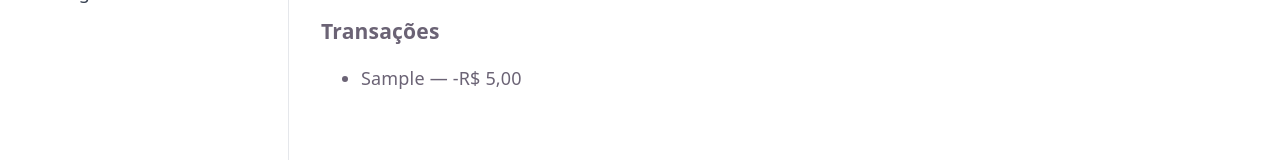
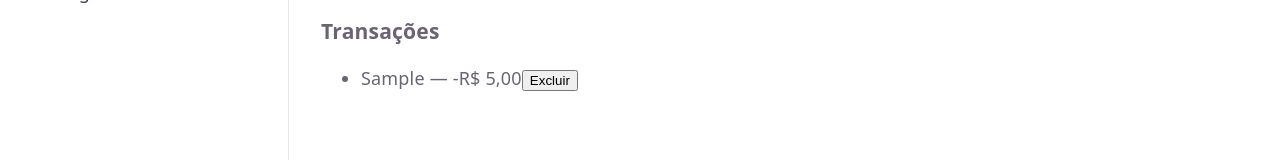
Before and after one commit to TiagoAlbuquerque19/FinanSee, a React (Vite) app: page / in a window 1280 px wide. Both pictures are taken after typing "Sample", "5" into the empty fields and a click on the button "Adicionar transação". Shown: the part 463-623 px from the top of the page. Built offline with nearby package versions, Linux system fonts and the light colour scheme.

Commit message:
feat: permitir exclusao de transacoes

```diff
--- a/src/components/layout/MainLayout.tsx
+++ b/src/components/layout/MainLayout.tsx
@@ -44,6 +44,10 @@ function MainLayout() {
     setDescricao("");
     setValor("");
   }
+  function excluirTransacao(id: string) {
+    const novaLista = transacoes.filter((transacao) => transacao.id !== id);
+    setTransacoes(novaLista);
+  }
   return (
     <>
       <Header nome="Tiago" />
@@ -87,6 +91,9 @@ function MainLayout() {
                   {transacao.descricao} —{" "}
                   {transacao.tipo === "despesa" ? "-" : "+"}
                   {formatarMoeda(transacao.valor)}
+                  <button onClick={() => excluirTransacao(transacao.id)}>
+                    Excluir
+                  </button>
                 </li>
               ))}
             </ul>
```
